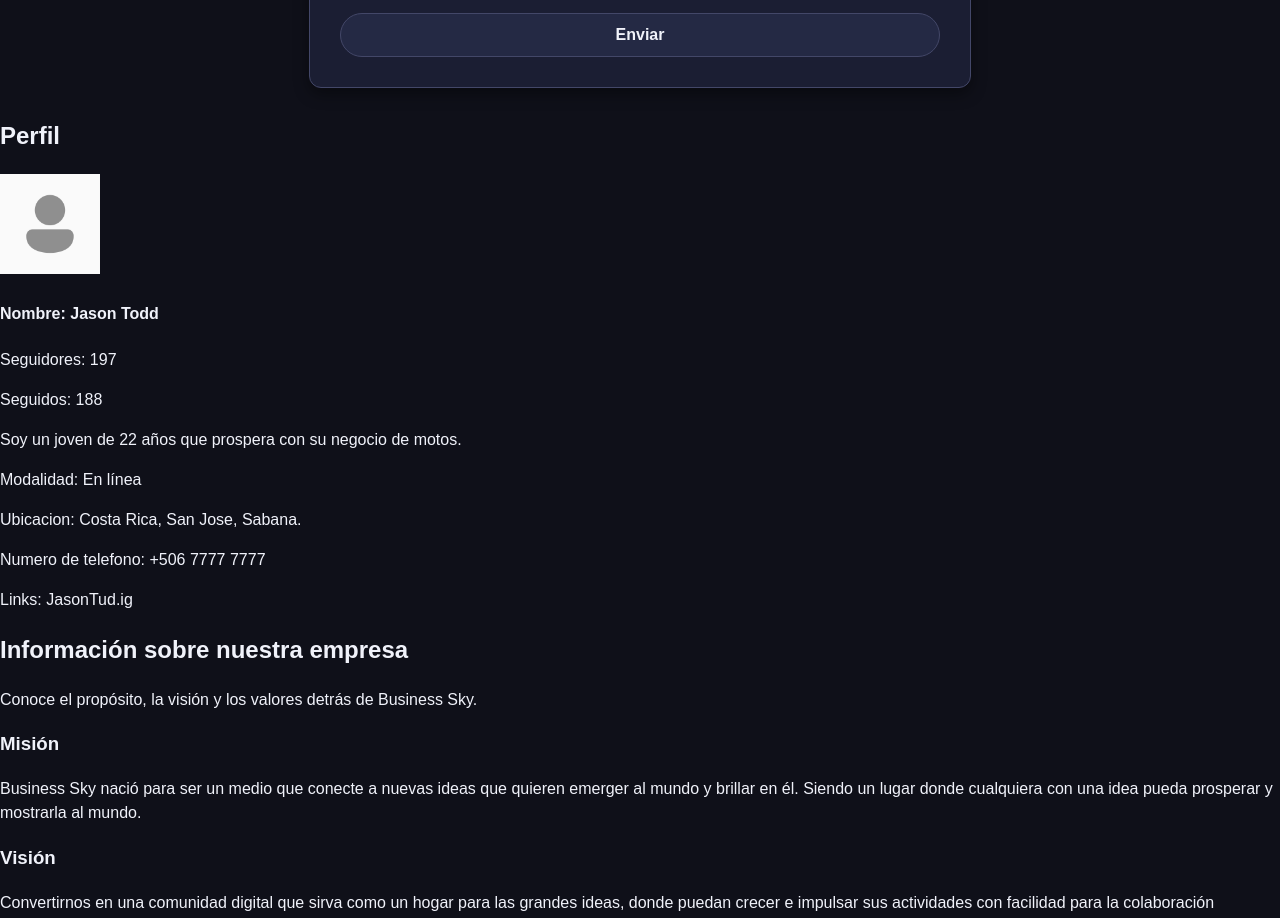
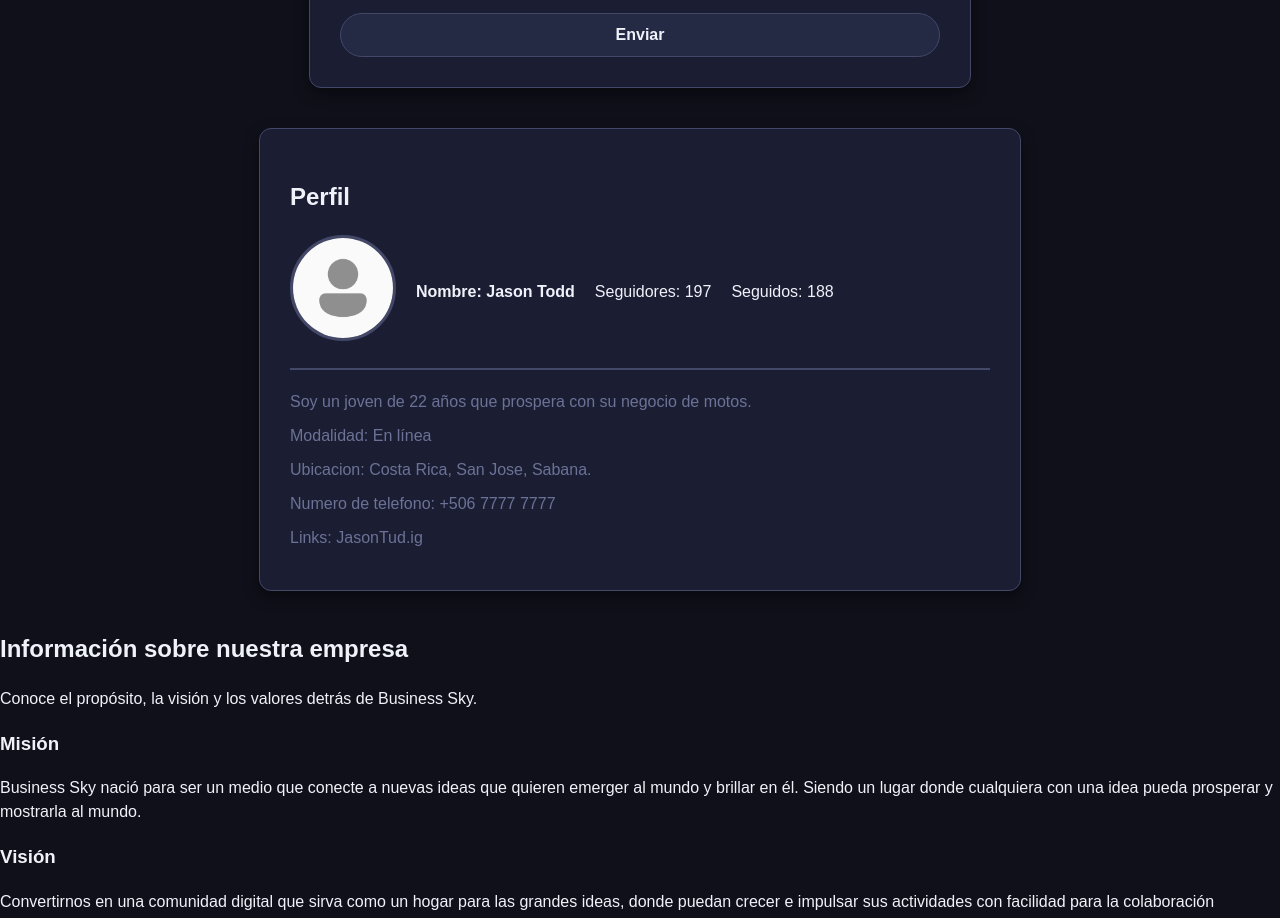
Before and after one commit to Eithan2316/Proyecto_Diseno, a plain HTML site: page index.html in a window 1280 px wide. Shown: the part 3402-4320 px from the top of the page. Drawn offline with Linux system fonts and the light colour scheme; files whose address does not match are found by name.

Commit message:
Se agrega el diseño al perfil

```diff
--- a/Estilos/style.css
+++ b/Estilos/style.css
@@ -214,3 +214,31 @@ form textarea {/*Se le dan los artibutos al form que contiene textarea*/
     letter-spacing: 1.5px;/*Le da un espaciado específico*/
     text-align: center;/*Centra el texto*/
 }
+/*Diseño del perfil*/
+#Perfil {
+    max-width: 700px;
+    margin: 40px auto;
+    background-color: var(--space-cadet-dark);
+    padding: 30px;
+    border-radius: 12px;
+    border: 1px solid var(--purple-navy);
+    box-shadow: 0 6px 15px rgba(0, 0, 0, 0.4);
+}
+.Perfil_cabecera {
+    display: flex;
+    align-items: center;
+    gap: 20px;
+    border-bottom: 2px solid var(--purple-navy);
+    padding-bottom: 20px;
+    margin-bottom: 20px;
+    flex-wrap: wrap;
+}
+#imagen_usuario {
+    border-radius: 50%;
+    object-fit: cover;
+    border: 3px solid var(--purple-navy);
+}
+.contenido_usuario p {
+    margin: 10px 0;
+    color: var(--dark-blue-gray);
+}
```
